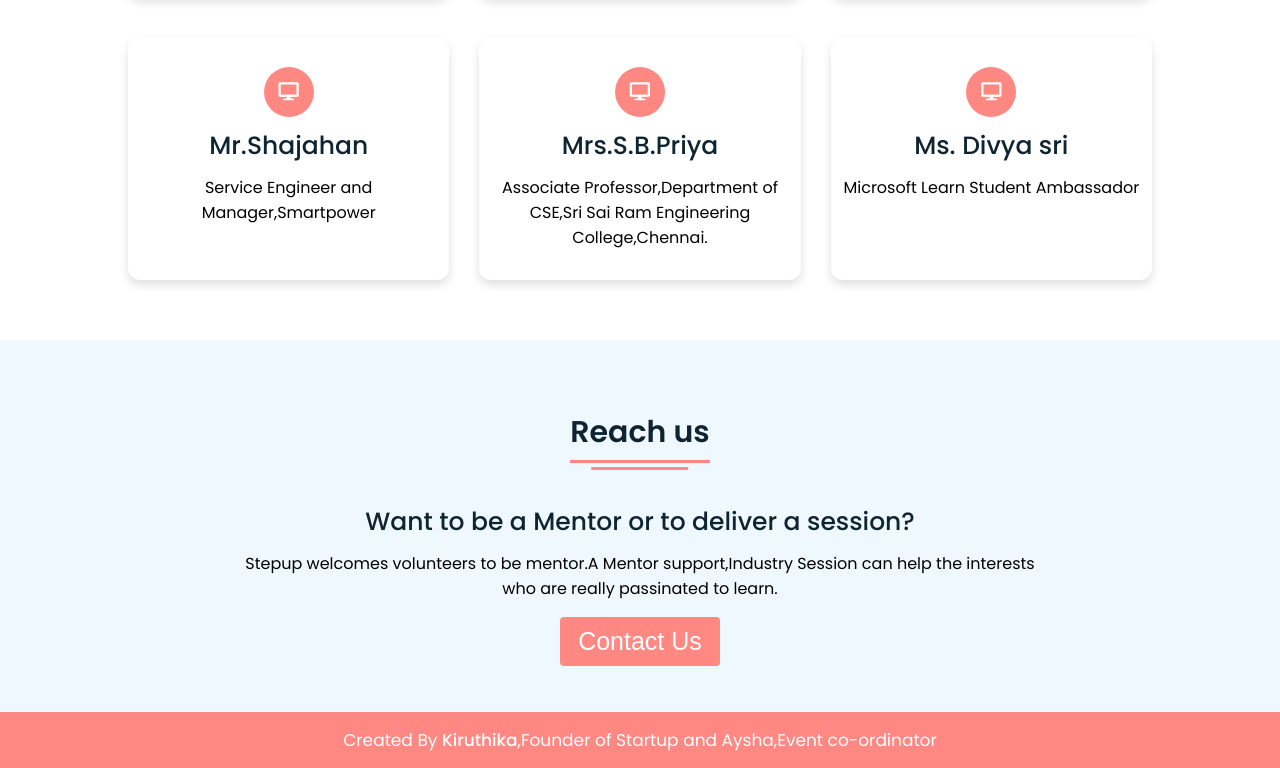
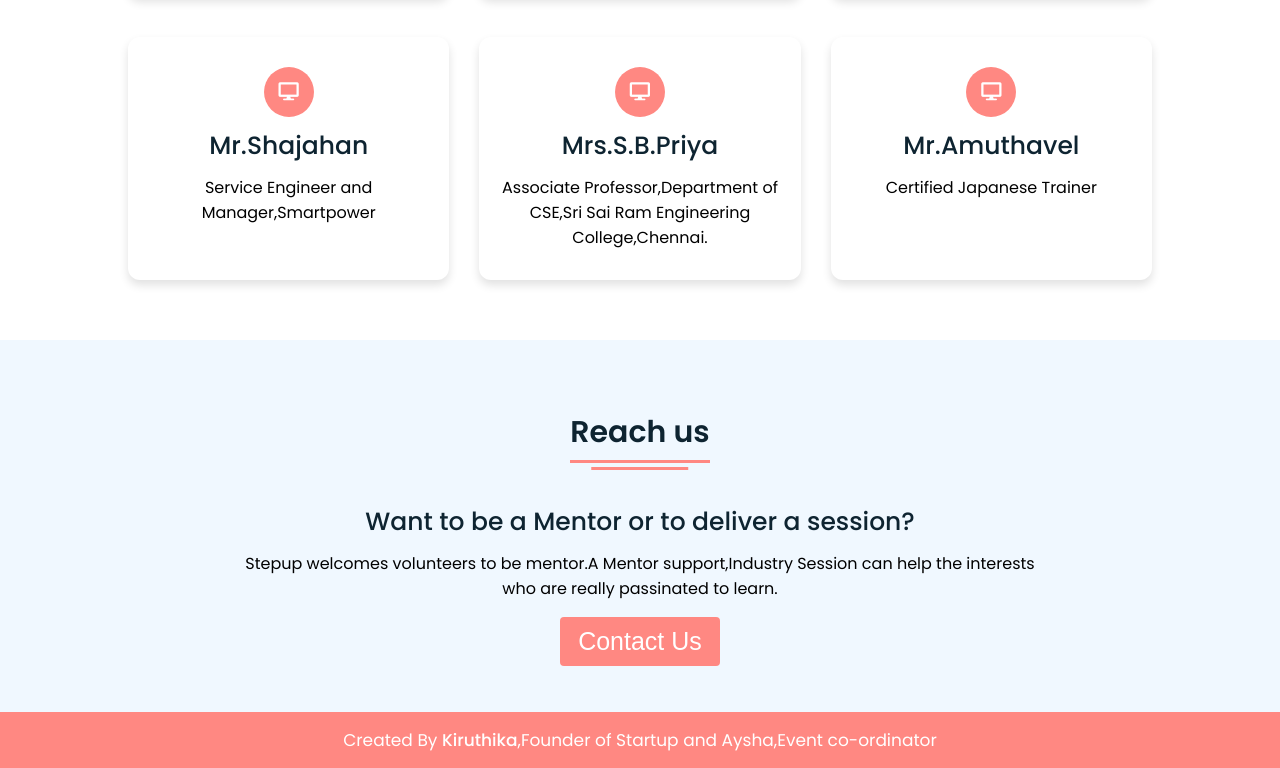
Before and after one commit to Kiruthika162003/Stepup, a plain HTML site: page index.html in a window 1280 px wide. Shown: the part 2586-3354 px from the top of the page. Drawn offline with Linux system fonts and the light colour scheme.

Commit message:
Update index.html

```diff
--- a/index.html
+++ b/index.html
@@ -86,7 +86,7 @@
       <div class="skills-details">
         <div class="text">
           <div class="topic">What we have done until today?</div>
-          <p>We have conducted 60+ mentoring sessions on teaching python,Communication, Leadership, keyboard shortcuts, Kickstarting to work on computer, C and C++. We make study on Recent tech and famous tech persons every week and conduct a "Let's talk" session every Monday.And we try to imitate an video every week to learn accent,intonation and Body language on Communication.</p>
+          <p>We have conducted 60+ mentoring sessions on teaching python,Communication, Leadership, keyboard shortcuts, Kickstarting to work on computer, C and C++. We make study on Recent tech and famous tech persons every week and conduct a "Let's talk" session every Monday.And we try to imitate an video every week to learn accent,intonation and Body language on Communication.Now we are back with Well trained Mentors of Japanese.</p>
           <div class="experience">
             <div class="num">20+</div>
             <div class="exp">Webinar Sessions</div>
@@ -143,8 +143,8 @@
           <div class="icon">
             <i class="fas fa-desktop"></i>
           </div>
-          <div class="topic">Ms. Divya sri</div>
-          <p>Microsoft Learn Student Ambassador</p>
+          <div class="topic">Mr.Amuthavel</div>
+          <p>Certified Japanese Trainer</p>
         </div>
       </div>
     </div>
```
